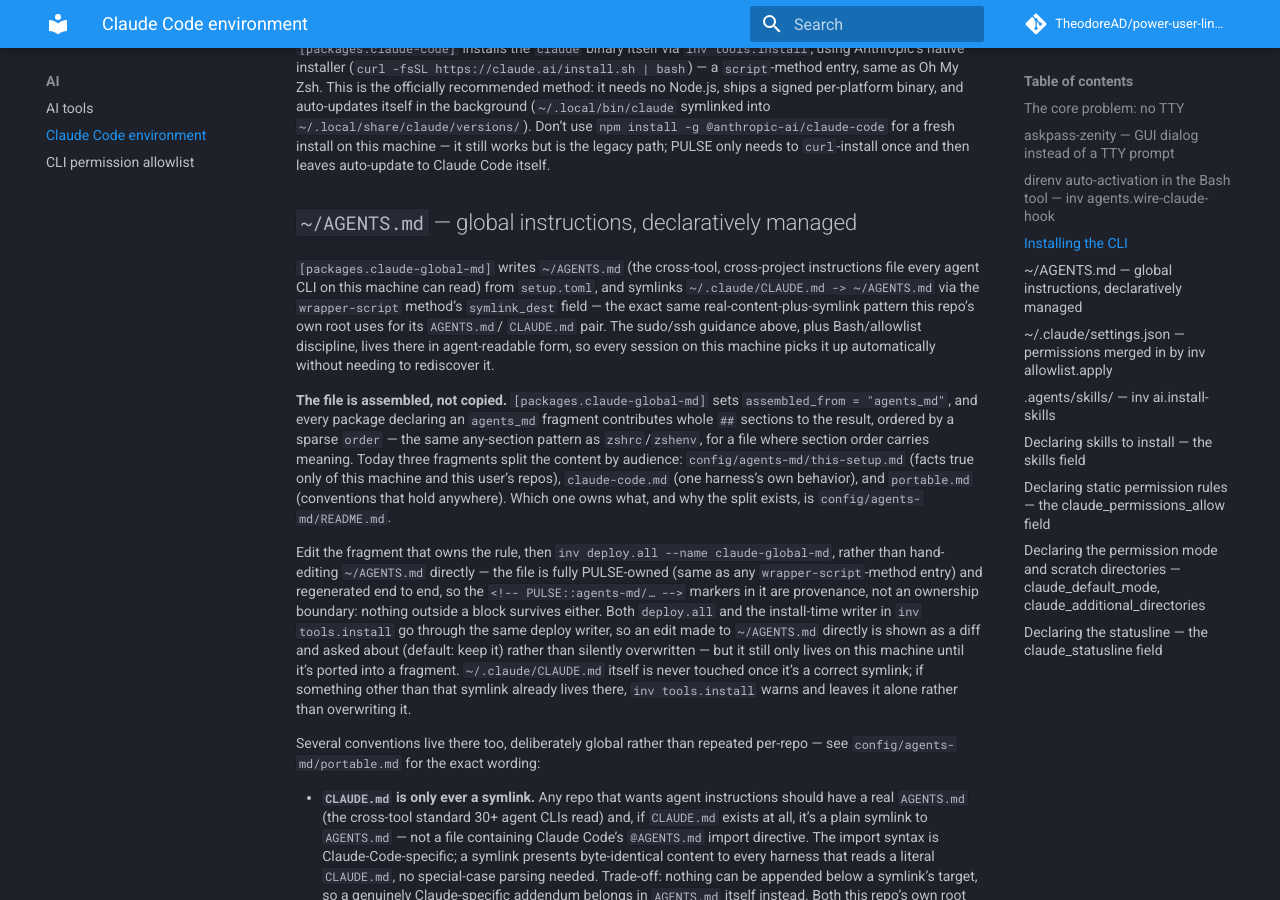
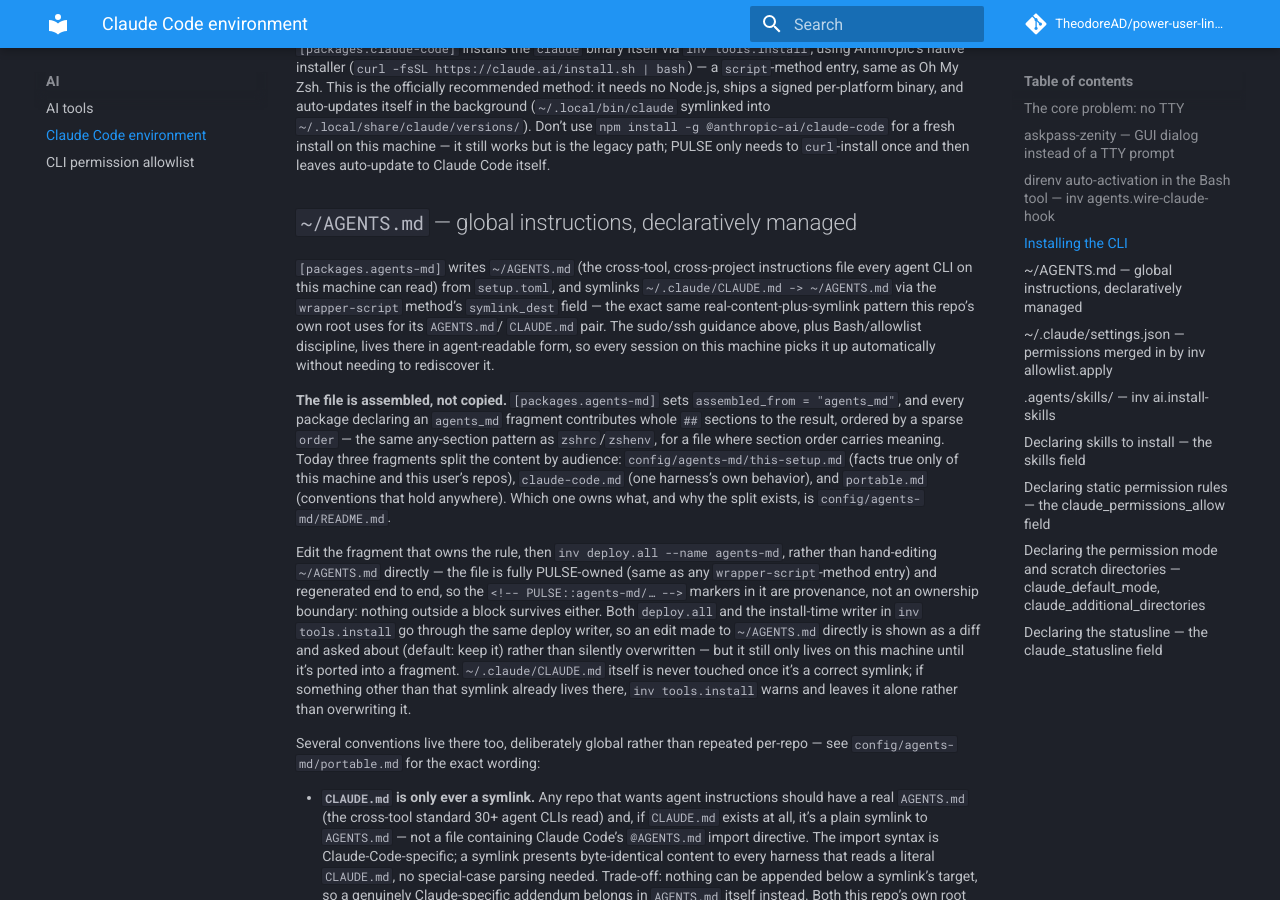
Before and after one commit to TheodoreAD/power-user-linux-setup, an MkDocs documentation site: the page built from docs/claude-code.md, in a window 1280 px wide and 900 px high, scrolled down 2142 px. Built offline with MkDocs 1.6.1 and Material for MkDocs 9.7.7, drawn with Linux system fonts in a browser that asks for light colours; comment, search, counter and statistics services are not loaded; some of the changed text lies outside the part shown.

Commit message:
Rename [packages.claude-global-md] to [packages.agents-md]
It deploys ~/AGENTS.md and links it into Claude Code, Codex, Copilot and
Gemini alike, so naming it after one of them was wrong the moment the symlink
list landed. Matches config/agents-md/ and the agents_md field.

Mechanical, 29 references across 9 files. The deploy manifest keys on the
destination path rather than the package name, so nothing needs migrating --
the stale package label rewrites itself on the next deploy.

Co-Authored-By: Claude Opus 5 <noreply@anthropic.com>

```diff
--- a/docs/claude-code.md
+++ b/docs/claude-code.md
@@ -119,23 +119,23 @@ Code itself.
 
 ## `~/AGENTS.md` — global instructions, declaratively managed
 
-`[packages.claude-global-md]` writes `~/AGENTS.md` (the cross-tool, cross-project instructions file
-every agent CLI on this machine can read) from `setup.toml`, and symlinks
+`[packages.agents-md]` writes `~/AGENTS.md` (the cross-tool, cross-project instructions file every
+agent CLI on this machine can read) from `setup.toml`, and symlinks
 `~/.claude/CLAUDE.md -> ~/AGENTS.md` via the `wrapper-script` method's `symlink_dest` field — the
 exact same real-content-plus-symlink pattern this repo's own root uses for its `AGENTS.md`/
 `CLAUDE.md` pair. The sudo/ssh guidance above, plus Bash/allowlist discipline, lives there in
 agent-readable form, so every session on this machine picks it up automatically without needing to
 rediscover it.
 
-**The file is assembled, not copied.** `[packages.claude-global-md]` sets
-`assembled_from = "agents_md"`, and every package declaring an `agents_md` fragment contributes
-whole `##` sections to the result, ordered by a sparse `order` — the same any-section pattern as
-`zshrc`/`zshenv`, for a file where section order carries meaning. Today three fragments split the
-content by audience: `config/agents-md/this-setup.md` (facts true only of this machine and this
-user's repos), `claude-code.md` (one harness's own behavior), and `portable.md` (conventions that
-hold anywhere). Which one owns what, and why the split exists, is `config/agents-md/README.md`.
+**The file is assembled, not copied.** `[packages.agents-md]` sets `assembled_from = "agents_md"`,
+and every package declaring an `agents_md` fragment contributes whole `##` sections to the result,
+ordered by a sparse `order` — the same any-section pattern as `zshrc`/`zshenv`, for a file where
+section order carries meaning. Today three fragments split the content by audience:
+`config/agents-md/this-setup.md` (facts true only of this machine and this user's repos),
+`claude-code.md` (one harness's own behavior), and `portable.md` (conventions that hold anywhere).
+Which one owns what, and why the split exists, is `config/agents-md/README.md`.
 
-Edit the fragment that owns the rule, then `inv deploy.all --name claude-global-md`, rather than
+Edit the fragment that owns the rule, then `inv deploy.all --name agents-md`, rather than
 hand-editing `~/AGENTS.md` directly — the file is fully PULSE-owned (same as any
 `wrapper-script`-method entry) and regenerated end to end, so the `<!-- PULSE::agents-md/… -->`
 markers in it are provenance, not an ownership boundary: nothing outside a block survives either.
@@ -317,7 +317,7 @@ rules, because an explicit `ask` rule would beat the mode's in-scope grant.
 
 `[packages.claude-statusline]` deploys the custom Claude Code statusline script
 (`config/statusline-command.sh` → `~/.claude/statusline-command.sh`, a `wrapper-script`-method
-entry, chmod 0o755 — same mechanism as `claude-global-md`/`pulse-proxy-start`) and declares
+entry, chmod 0o755 — same mechanism as `agents-md`/`pulse-proxy-start`) and declares
 `claude_statusline = { type = "command", command = "bash ~/.claude/statusline-command.sh" }` on that
 same package entry. `inv ai.install-skills` reads that value directly (not a scanned any-package
 field like `claude_permissions_allow` above — there's only ever one statusline, so no merge/manifest
--- a/setup.toml
+++ b/setup.toml
@@ -133,12 +133,12 @@
 #                 a whole file's content belongs in a real, diffable, editable file, e.g.
 #                 config/research-update.sh, not a TOML string. symlink_dest (optional, a string or
 #                 a list of them) gets symlinked to dest if not already correct, same as
-#                 [packages.claude-global-md]'s ~/.claude/CLAUDE.md -> ~/AGENTS.md. A link whose
+#                 [packages.agents-md]'s ~/.claude/CLAUDE.md -> ~/AGENTS.md. A link whose
 #                 parent directory doesn't exist is reported and skipped, never created: that
 #                 directory's absence is how an uninstalled agent is detected.
 #   assembled_from  alternative to content_file: names an any-section list field whose fragments
 #                 are composed into dest instead of copying one source file. Only `agents_md` uses
-#                 it today ([packages.claude-global-md] -> ~/AGENTS.md). Each fragment lands in its
+#                 it today ([packages.agents-md] -> ~/AGENTS.md). Each fragment lands in its
 #                 own `<!-- PULSE::<dir>/<stem> -->` block, which is provenance (which repo file a
 #                 section came from), not partial ownership — dest is regenerated whole, same as
 #                 for content_file, and hand-edits are caught by the deploy manifest, not the
@@ -976,7 +976,7 @@ claude_default_mode = "acceptEdits"
 # this every scratch write prompts under acceptEdits. File access only — nothing loads from here.
 claude_additional_directories = ["/tmp/claude-1000", "~/.claude/jobs"]
 
-[packages.claude-global-md]
+[packages.agents-md]
 description = "Global ~/AGENTS.md — sudo, git/ssh, allowlist-discipline, and project-convention instructions for every agent CLI on this machine; ~/.claude/CLAUDE.md symlinks to it"
 method = "wrapper-script"
 tags = ["shell", "ai"]
```
Also changed, not shown: AGENTS.md (+6 -6 lines), config/agents-md/README.md (+2 -2 lines), config/agents-md/this-setup.md (+5 -5 lines), contributing/global-agents-md.md (+4 -5 lines), 3 other files.
